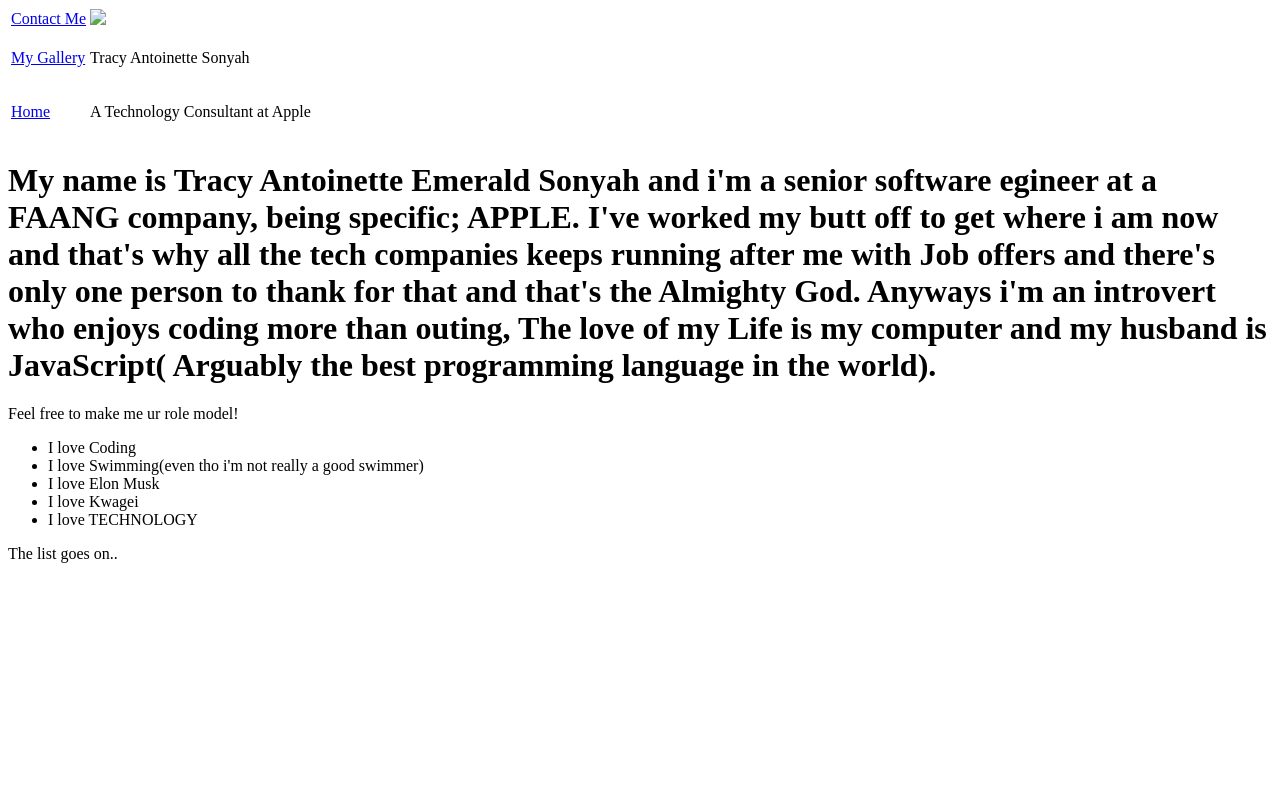
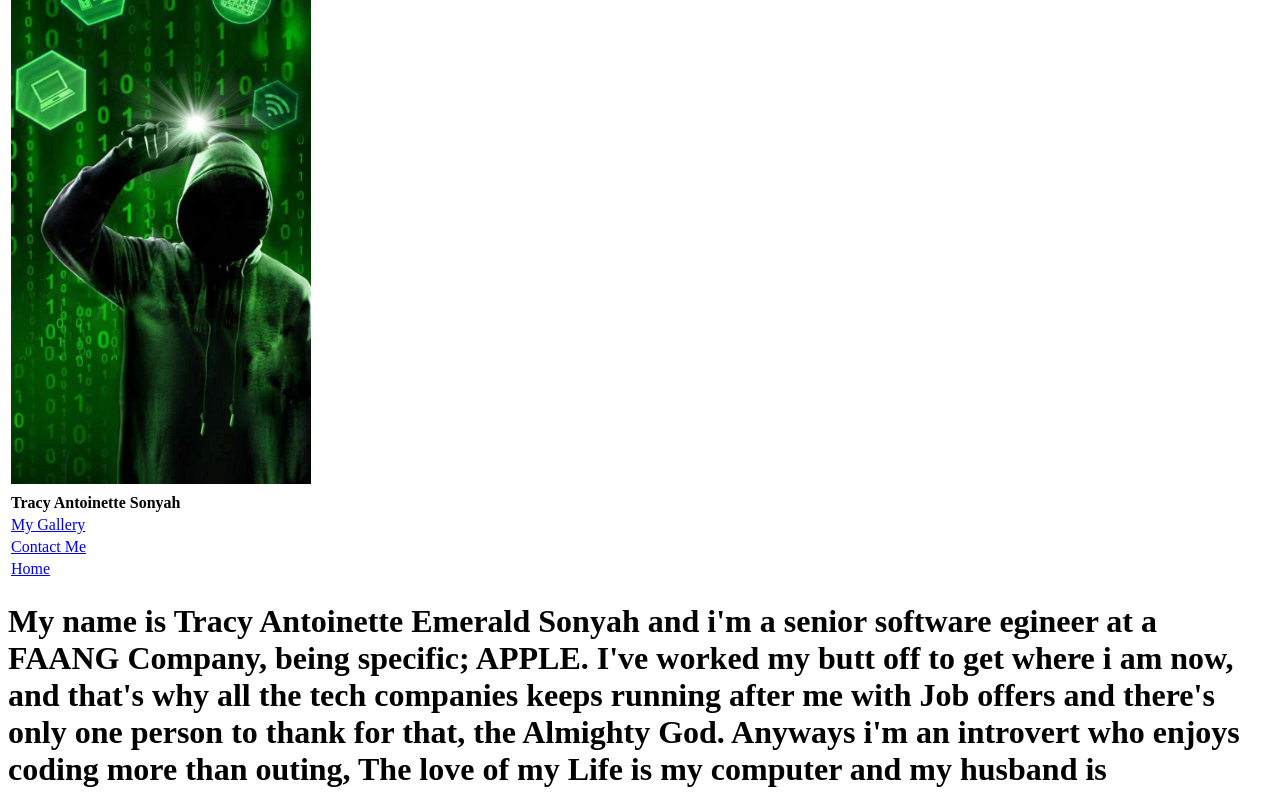
Before and after one commit to Kwagei/html-portfolio-website-tracysonyah, a plain HTML site: page index.html in a window 1280 px wide. Shown: the part 132-926 px from the top of the page. Before the commit the page ends 800 px from the top, so only its background shows below. Drawn offline with Linux system fonts and the light colour scheme.

Commit message:
Add files via upload

```diff
--- a/index.html
+++ b/index.html
@@ -7,46 +7,63 @@
 </head>
 
 <header>
-    <h1>WELCOME!!</h1>
-    <h1>The Ultimate Portfolio Website</h1>
+    <h1>WELCOME to the ... Ultimate Portfolio Website!!</h1>
 </header>
 
 <body>
-    <table cellspacing="">
+    <table>
         <tr>
-            <td><a href="contact.html">Contact Me</a></td>
-            <td><img src="./software.jpeg" width="150"></td>
+            <td><img src="HD Hacker Wallpaper - WPTunnel.jpeg" width="300" </td>
+
         </tr>
 
         <tr>
+
+        </tr>
+            <td><b>Tracy Antoinette Sonyah</b></td>
+       </tr>
+
+
             <td><a href="gallery.html">My Gallery</a></td>
-            <td><p>Tracy Antoinette Sonyah</p></td>
+        </tr>
+
+        <tr>
+            <td><a href="contact.html">Contact Me</a></td>
         </tr>
 
         <tr>
             <td><a href="index.html">Home</a></td>
-            <td><p>A Technology Consultant at Apple</p></td>
         </tr>
 
     </table>
 
     <p>
-        <h1>My name is Tracy Antoinette Emerald Sonyah and i'm a senior software egineer at a FAANG company,
-       being specific; APPLE. I've worked my butt off to get where i am now and that's why all the tech
-       companies keeps running after me with Job offers and there's only one person to thank for that and
-       that's the Almighty God. Anyways i'm an introvert who enjoys coding more than outing, The love of
-       my Life is my computer and my husband is JavaScript( Arguably the best programming language in the world).</h1>
-       Feel free to make me ur role model!
+        <h1>My name is Tracy Antoinette Emerald Sonyah and i'm a senior software egineer at
+            a FAANG Company, being specific; APPLE. I've worked my butt off to get where i am
+            now, and that's why all the tech companies keeps running after me with Job offers
+            and there's only one person to thank for that, the Almighty God. Anyways i'm an
+            introvert who enjoys coding more than outing, The love of my Life is my computer
+            and my husband is JavaScript( Arguably the best programming language in the world).
+         </h1>
+
+
+        <h2>Feel free to make me ur role model!</h2>
     </p>
 
     <ul>
+        <h3>
        <li>I love Coding</li>
        <li>I love Swimming(even tho i'm not really a good swimmer)
        <li>I love Elon Musk</li>
        <li>I love Kwagei</li>
-        <li>I love TECHNOLOGY</li>
+        <li>I love the Tech world cause i love TECHNOLOGY!!</li>
+        </h3>
     </ul>
+
     The list goes on..
 
 </body>
 </html>
+
+
+</tr>
```
Also changed, not shown: gallery.html (+15 -10 lines), 360_F_556291020_q2ieMiOCKYbtoLITrnt7qcSL1LJYyWrU.jpg (added), HD Hacker Wallpaper - WPTunnel.jpeg (added), Premium Photo Hacker in a jacket with a hood with a laptop sits at the table.jpeg (added), hacker-mask-portrait-binary-code-50382038.jpg (added), istockphoto-1252840858-612x612.jpg (added), istockphoto-1386184656-1024x1024.jpg (added), programmer.jpg (added), software.jpeg (added).
